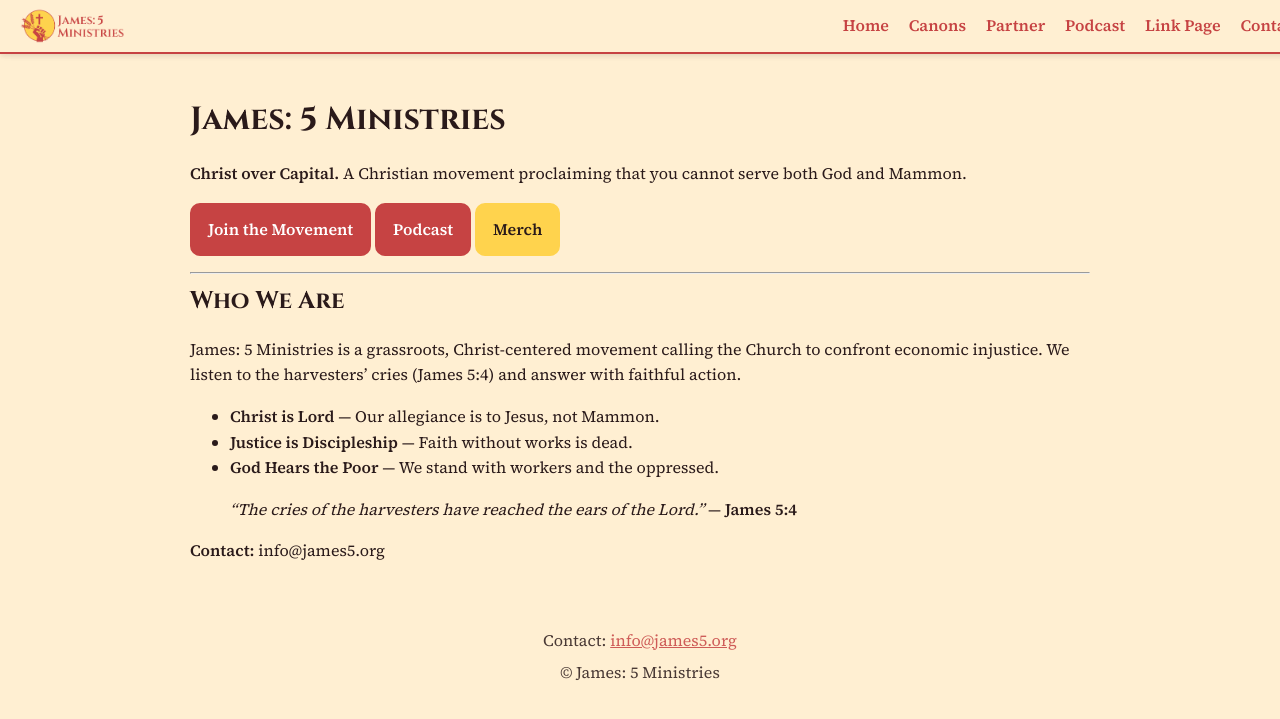
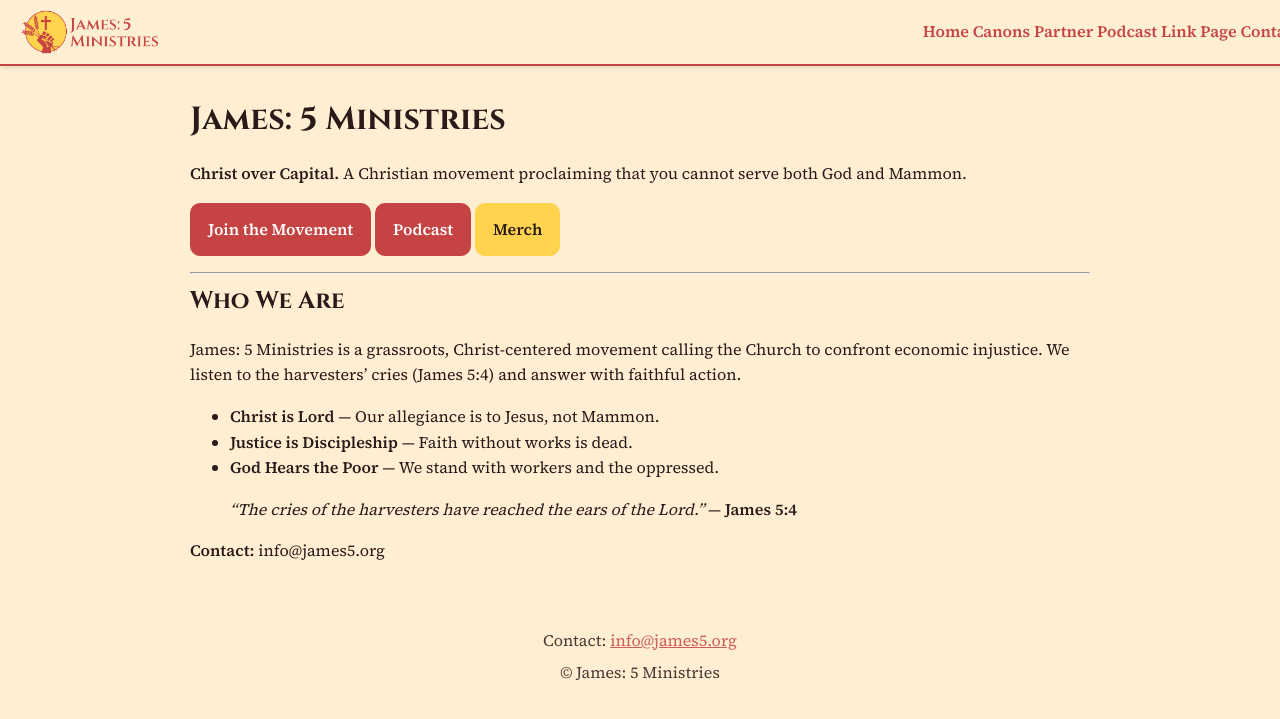
Before and after one commit to james5ministries/james5ministries.github.io, a Jekyll site: the page built from index.md, in a window 1280 px wide. Shown: the top 719 px of the page. Built offline with Jekyll 4.4.1, drawn with Linux system fonts in a browser that asks for light colours.

Commit message:
Update style.css

```diff
--- a/assets/style.css
+++ b/assets/style.css
@@ -26,13 +26,13 @@ a{ color:var(--red); }
 }
 
 .j5-nav .nav-logo img {
-  height: 36px;   /* adjust size as needed */
+  height: 48px;   /* adjust size as needed */
   width: auto;
   display: block;
 }
 
 .j5-nav .nav-links a {
-  margin-left: 16px;
+  margin-left: 0px;
   font-weight: 600;
   color: var(--red);
   text-decoration: none;
```
